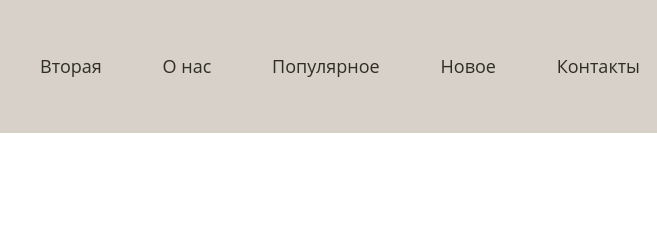
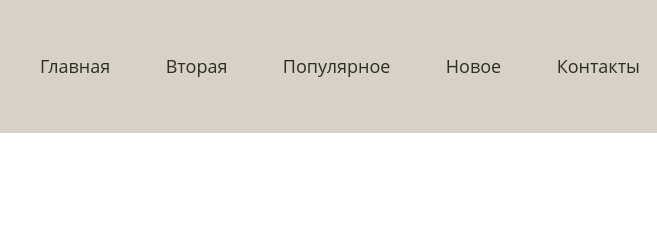
Before and after one commit to Nikolay-962/tutorial, a website: page src/index.html in a window 1280 px wide. Shown: the top 240 px of the page, 600-1257 px from the left. Drawn offline with nearby package versions, Linux system fonts and the light colour scheme; files that its build step writes are made by us from their sources.

Commit message:
кое что

```diff
--- a/src/includes/header.html
+++ b/src/includes/header.html
@@ -10,10 +10,10 @@
         <nav class="nav">
           <ul class="nav__list">
             <li class="nav__item">
-              <a href="./article.html" class="nav__link">Вторая</a>
+              <a href="./index.html" class="nav__link">Главная</a>
             </li>
             <li class="nav__item">
-              <a href="#" class="nav__link">О нас</a>
+              <a href="./article.html" class="nav__link">Вторая</a>
             </li>
             <li class="nav__item">
               <a href="#" class="nav__link">Популярное</a>
```
Also changed, not shown: build/article.html, build/index.html.
